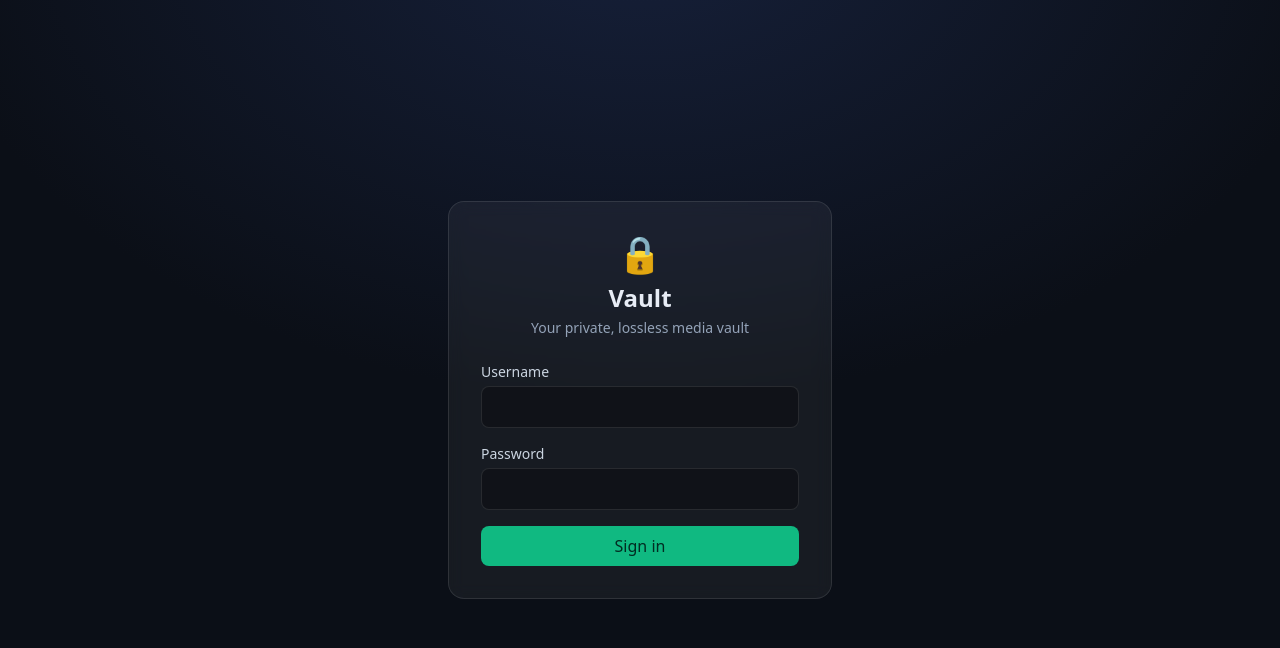
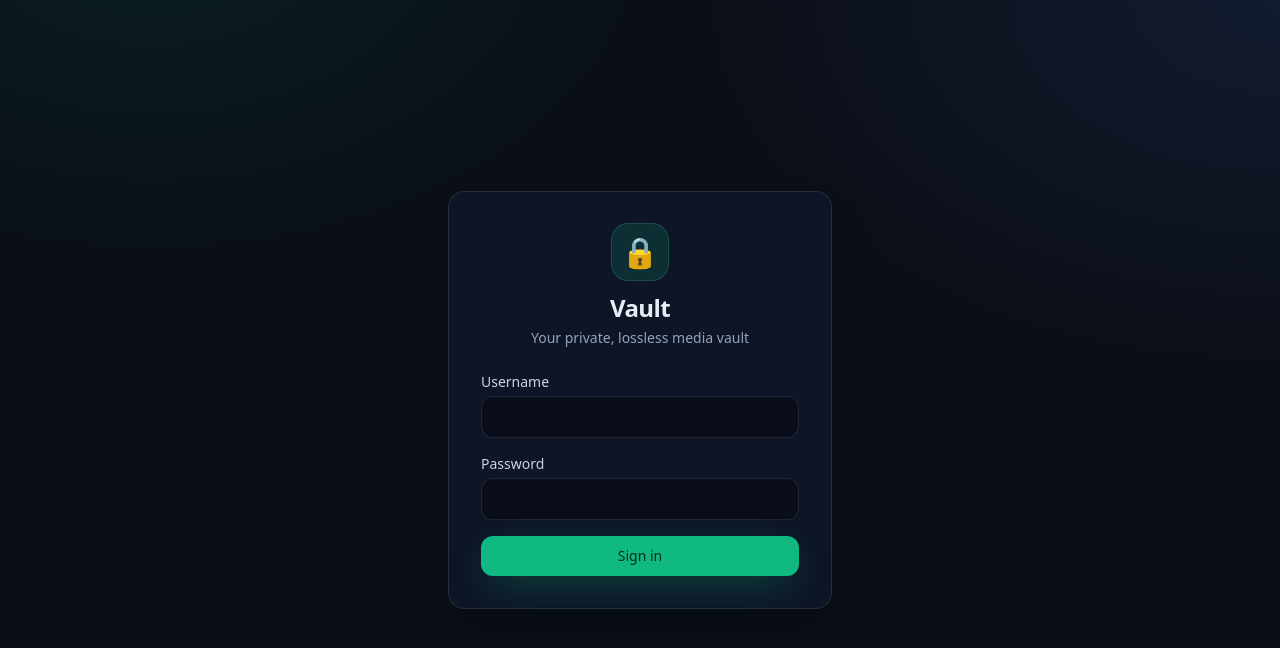
Before and after one commit to mfxruk1-del/isync, a React (Vite) app in the folder web/: page / in a window 1280 px wide. Shown: the top 648 px of the page. Built offline with nearby package versions, Linux system fonts and the light colour scheme; no server answers.

Commit message:
UI polish: design system, sticky frosted header, refined cards/buttons, animations

```diff
--- a/web/src/AdminPanel.tsx
+++ b/web/src/AdminPanel.tsx
@@ -70,7 +70,7 @@ export default function AdminPanel({ onClose }: { onClose: () => void }) {
   return (
     <div className="fixed inset-0 z-50 flex items-center justify-center bg-black/80 p-4" onClick={onClose}>
       <div
-        className="flex max-h-[85vh] w-full max-w-lg flex-col rounded-2xl border border-white/10 bg-panel"
+        className="flex max-h-[85vh] w-full max-w-lg animate-pop flex-col rounded-2xl border border-white/10 bg-panel shadow-2xl"
         onClick={(e) => e.stopPropagation()}
       >
         <div className="flex items-center justify-between border-b border-white/10 p-4">
--- a/web/src/Gallery.tsx
+++ b/web/src/Gallery.tsx
@@ -233,7 +233,7 @@ export default function Gallery({ user, onLogout }: { user: User; onLogout: () =
 
   return (
     <div
-      className="relative mx-auto min-h-full max-w-5xl px-4 pb-24 pt-4"
+      className="relative mx-auto min-h-full max-w-5xl px-4 pb-24"
       onDragOver={(e) => {
         e.preventDefault();
         if (!selecting) setDragging(true);
@@ -254,27 +254,21 @@ export default function Gallery({ user, onLogout }: { user: User; onLogout: () =
         </div>
       )}
       {/* Header */}
-      <header className="mb-6 flex items-center justify-between">
+      <header className="sticky top-0 z-20 -mx-4 mb-4 flex items-center justify-between border-b border-white/5 bg-ink/70 px-4 py-3 backdrop-blur-xl">
         <div className="flex items-center gap-2">
           <span className="text-2xl">🔒</span>
-          <h1 className="text-xl font-semibold">Vault</h1>
+          <h1 className="text-lg font-semibold tracking-tight">Vault</h1>
         </div>
-        <div className="flex items-center gap-2 text-sm text-slate-400">
+        <div className="flex items-center gap-2">
           {user.isAdmin && (
-            <button
-              onClick={() => setShowAdmin(true)}
-              className="rounded-lg border border-white/10 px-3 py-1.5 hover:bg-white/5"
-            >
+            <button onClick={() => setShowAdmin(true)} className="chip">
               People
             </button>
           )}
-          <button
-            onClick={() => setShowShares(true)}
-            className="rounded-lg border border-white/10 px-3 py-1.5 hover:bg-white/5"
-          >
+          <button onClick={() => setShowShares(true)} className="chip">
             Links
           </button>
-          <button onClick={logout} className="rounded-lg border border-white/10 px-3 py-1.5 hover:bg-white/5">
+          <button onClick={logout} className="chip">
             Sign out
           </button>
         </div>
@@ -292,7 +286,7 @@ export default function Gallery({ user, onLogout }: { user: User; onLogout: () =
             value={query}
             onChange={(e) => setQuery(e.target.value)}
             placeholder="Search your photos & videos (e.g. cat, beach, a name…)"
-            className="w-full rounded-xl border border-white/10 bg-black/30 py-2.5 pl-10 pr-9 text-sm outline-none focus:border-emerald-400/60"
+            className="field pl-10 pr-9"
           />
           {query && (
             <button
@@ -368,8 +362,11 @@ export default function Gallery({ user, onLogout }: { user: User; onLogout: () =
           <p className="mt-1 text-sm">Try a different word, or wait for indexing to finish.</p>
         </div>
       ) : !isSearch && files.length === 0 ? (
-        <div className="mt-16 text-center text-slate-400">
-          <p className="text-lg">No photos yet</p>
+        <div className="mt-20 text-center text-slate-400">
+          <div className="mx-auto mb-3 flex h-16 w-16 items-center justify-center rounded-2xl bg-white/5 text-3xl">
+            🖼️
+          </div>
+          <p className="text-lg font-medium text-slate-200">No photos yet</p>
           <p className="mt-1 text-sm">Tap the + button to upload your first lossless image.</p>
         </div>
       ) : (
@@ -384,8 +381,8 @@ export default function Gallery({ user, onLogout }: { user: User; onLogout: () =
                   e.preventDefault();
                   startSelecting(f.id);
                 }}
-                className={`group relative aspect-square overflow-hidden rounded-lg bg-white/5 ${
-                  isSel ? 'ring-2 ring-emerald-400' : ''
+                className={`group relative aspect-square overflow-hidden rounded-xl bg-white/5 ring-1 transition ${
+                  isSel ? 'ring-2 ring-emerald-400' : 'ring-white/5 hover:ring-white/20'
                 }`}
                 title={f.name}
               >
@@ -454,7 +451,7 @@ export default function Gallery({ user, onLogout }: { user: User; onLogout: () =
           )}
           <button
             onClick={() => setShowUploadMenu((v) => !v)}
-            className="flex h-14 w-14 items-center justify-center rounded-full bg-emerald-500 text-3xl text-emerald-950 shadow-lg transition hover:bg-emerald-400"
+            className="flex h-14 w-14 items-center justify-center rounded-full bg-gradient-to-br from-emerald-400 to-emerald-600 text-3xl text-emerald-950 shadow-glow transition hover:from-emerald-300 hover:to-emerald-500 active:scale-95"
             aria-label="Add"
           >
             {showUploadMenu ? '×' : '+'}
--- a/web/src/Login.tsx
+++ b/web/src/Login.tsx
@@ -23,19 +23,18 @@ export default function Login({ onAuthed }: { onAuthed: (u: User) => void }) {
 
   return (
     <div className="flex h-full items-center justify-center p-6">
-      <form
-        onSubmit={submit}
-        className="w-full max-w-sm rounded-2xl border border-white/10 bg-white/5 p-8 backdrop-blur"
-      >
+      <form onSubmit={submit} className="panel w-full max-w-sm animate-pop p-8">
         <div className="mb-6 text-center">
-          <div className="text-4xl">🔒</div>
-          <h1 className="mt-2 text-2xl font-semibold">Vault</h1>
+          <div className="mx-auto flex h-14 w-14 items-center justify-center rounded-2xl bg-emerald-500/15 text-3xl ring-1 ring-emerald-400/30">
+            🔒
+          </div>
+          <h1 className="mt-3 text-2xl font-semibold tracking-tight">Vault</h1>
           <p className="mt-1 text-sm text-slate-400">Your private, lossless media vault</p>
         </div>
 
         <label className="mb-1 block text-sm text-slate-300">Username</label>
         <input
-          className="mb-4 w-full rounded-lg border border-white/10 bg-black/30 px-3 py-2 outline-none focus:border-emerald-400/60"
+          className="field mb-4"
           value={username}
           autoCapitalize="none"
           autoComplete="username"
@@ -44,7 +43,7 @@ export default function Login({ onAuthed }: { onAuthed: (u: User) => void }) {
 
         <label className="mb-1 block text-sm text-slate-300">Password</label>
         <input
-          className="mb-4 w-full rounded-lg border border-white/10 bg-black/30 px-3 py-2 outline-none focus:border-emerald-400/60"
+          className="field mb-4"
           type="password"
           value={password}
           autoComplete="current-password"
@@ -53,11 +52,7 @@ export default function Login({ onAuthed }: { onAuthed: (u: User) => void }) {
 
         {error && <p className="mb-4 text-sm text-rose-400">{error}</p>}
 
-        <button
-          type="submit"
-          disabled={busy}
-          className="w-full rounded-lg bg-emerald-500 py-2 font-medium text-emerald-950 transition hover:bg-emerald-400 disabled:opacity-50"
-        >
+        <button type="submit" disabled={busy} className="btn-primary w-full">
           {busy ? 'Signing in…' : 'Sign in'}
         </button>
       </form>
--- a/web/src/ShareCreateDialog.tsx
+++ b/web/src/ShareCreateDialog.tsx
@@ -37,7 +37,7 @@ export default function ShareCreateDialog({
   return (
     <div className="fixed inset-0 z-50 flex items-center justify-center bg-black/80 p-6" onClick={onClose}>
       <div
-        className="w-full max-w-md rounded-2xl border border-white/10 bg-panel p-6"
+        className="w-full max-w-md animate-pop rounded-2xl border border-white/10 bg-panel p-6 shadow-2xl"
         onClick={(e) => e.stopPropagation()}
       >
         <h2 className="text-lg font-semibold">Create a share link</h2>
--- a/web/src/ShareLinkModal.tsx
+++ b/web/src/ShareLinkModal.tsx
@@ -24,7 +24,7 @@ export default function ShareLinkModal({
   return (
     <div className="fixed inset-0 z-50 flex items-center justify-center bg-black/80 p-6" onClick={onClose}>
       <div
-        className="w-full max-w-md rounded-2xl border border-white/10 bg-panel p-6"
+        className="w-full max-w-md animate-pop rounded-2xl border border-white/10 bg-panel p-6 shadow-2xl"
         onClick={(e) => e.stopPropagation()}
       >
         <div className="mb-4 text-center">
--- a/web/src/ShareManager.tsx
+++ b/web/src/ShareManager.tsx
@@ -52,7 +52,7 @@ export default function ShareManager({ onClose }: { onClose: () => void }) {
   return (
     <div className="fixed inset-0 z-50 flex items-center justify-center bg-black/80 p-4" onClick={onClose}>
       <div
-        className="flex max-h-[80vh] w-full max-w-lg flex-col rounded-2xl border border-white/10 bg-panel"
+        className="flex max-h-[80vh] w-full max-w-lg animate-pop flex-col rounded-2xl border border-white/10 bg-panel shadow-2xl"
         onClick={(e) => e.stopPropagation()}
       >
         <div className="flex items-center justify-between border-b border-white/10 p-4">
--- a/web/src/Viewer.tsx
+++ b/web/src/Viewer.tsx
@@ -144,7 +144,7 @@ export default function Viewer({
   }
 
   return (
-    <div className="fixed inset-0 z-50 flex flex-col bg-black/95 backdrop-blur-sm" onClick={onClose}>
+    <div className="fixed inset-0 z-50 flex animate-fade flex-col bg-black/95 backdrop-blur-sm" onClick={onClose}>
       {/* Top bar */}
       <div className="flex items-center justify-between p-4" onClick={(e) => e.stopPropagation()}>
         <div className="min-w-0">
--- a/web/src/index.css
+++ b/web/src/index.css
@@ -2,6 +2,7 @@
 @tailwind components;
 @tailwind utilities;
 
+@layer base {
   :root {
     color-scheme: dark;
   }
@@ -14,8 +15,64 @@ body,
 
   body {
     margin: 0;
-  background: radial-gradient(1200px 800px at 50% -10%, #16203a 0%, #0b0f17 60%);
+    background:
+      radial-gradient(900px 600px at 12% -10%, rgba(16, 185, 129, 0.1), transparent 60%),
+      radial-gradient(1100px 700px at 100% 0%, rgba(59, 96, 175, 0.16), transparent 55%),
+      #0a0e16;
+    background-attachment: fixed;
     color: #e7ecf5;
     font-family: ui-sans-serif, system-ui, -apple-system, 'Segoe UI', Roboto, sans-serif;
     -webkit-tap-highlight-color: transparent;
+    -webkit-font-smoothing: antialiased;
+    text-rendering: optimizeLegibility;
   }
+
+  /* Slim, subtle scrollbars */
+  * {
+    scrollbar-width: thin;
+    scrollbar-color: rgba(255, 255, 255, 0.15) transparent;
+  }
+  *::-webkit-scrollbar {
+    width: 8px;
+    height: 8px;
+  }
+  *::-webkit-scrollbar-thumb {
+    background: rgba(255, 255, 255, 0.14);
+    border-radius: 999px;
+  }
+  *::-webkit-scrollbar-thumb:hover {
+    background: rgba(255, 255, 255, 0.25);
+  }
+
+  ::selection {
+    background: rgba(16, 185, 129, 0.35);
+  }
+}
+
+@layer components {
+  .btn {
+    @apply inline-flex items-center justify-center gap-2 rounded-xl px-4 py-2.5 text-sm font-medium transition active:scale-[0.97] disabled:pointer-events-none disabled:opacity-50;
+  }
+  .btn-primary {
+    @apply btn bg-emerald-500 text-emerald-950 shadow-glow hover:bg-emerald-400;
+  }
+  .btn-ghost {
+    @apply btn border border-white/10 bg-white/5 text-slate-200 hover:bg-white/10;
+  }
+  .btn-danger {
+    @apply btn border border-rose-500/40 text-rose-300 hover:bg-rose-500/10;
+  }
+  /* Small pill-style control used in headers/toolbars */
+  .chip {
+    @apply inline-flex items-center gap-1.5 rounded-lg border border-white/10 bg-white/5 px-3 py-1.5 text-sm text-slate-200 transition hover:bg-white/10 active:scale-95;
+  }
+  .field {
+    @apply w-full rounded-xl border border-white/10 bg-black/30 px-3.5 py-2.5 text-sm text-slate-100 outline-none transition placeholder:text-slate-500 focus:border-emerald-400/60 focus:ring-2 focus:ring-emerald-400/15;
+  }
+  .panel {
+    @apply rounded-2xl border border-white/10 bg-panel/90 shadow-2xl backdrop-blur-xl;
+  }
+  .overlay {
+    @apply fixed inset-0 z-50 flex bg-black/70 p-4 backdrop-blur-sm;
+  }
+}
```
Also changed, not shown: web/src/Register.tsx (+4 -4 lines), web/src/ShareView.tsx (+5 -5 lines), web/tailwind.config.js (+20 -2 lines), 1 other file (tests, documents, lock files or other folders). Lines whose indentation alone changed are shown as unchanged.
